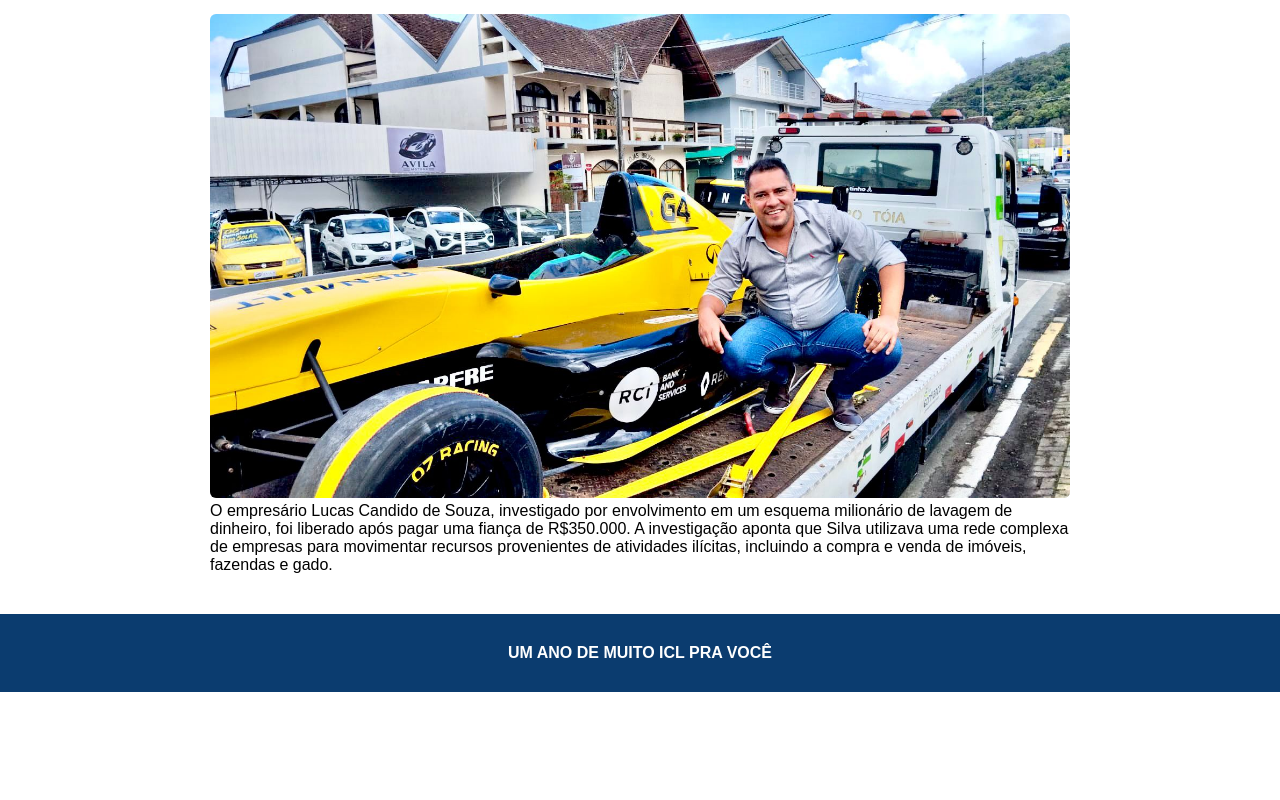
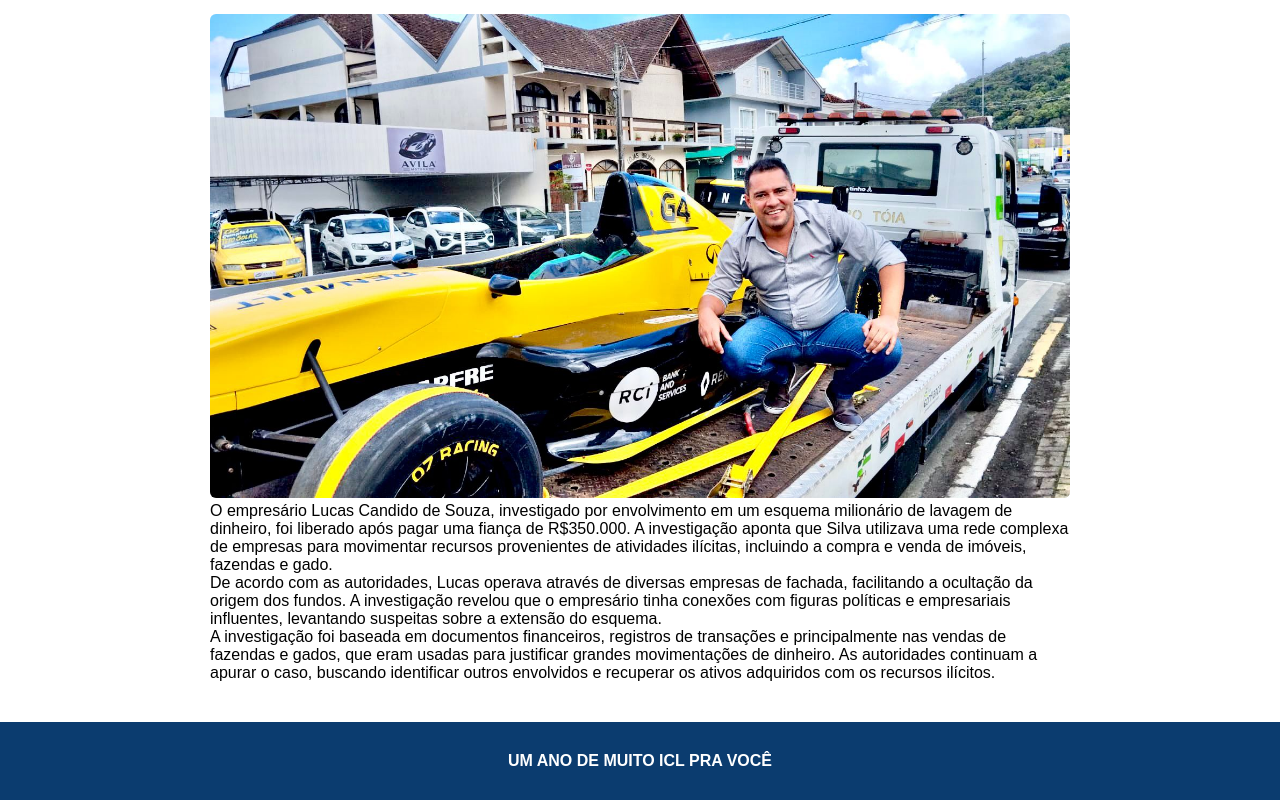
Before and after one commit to WojcikToco/ICL-Noticias, a plain HTML site: page index.html in a window 1280 px wide. Shown: the part 350-1150 px from the top of the page. Before the commit the page ends 1042 px from the top, so only its background shows below. Drawn offline with Linux system fonts and the light colour scheme.

Commit message:
Update index.html

```diff
--- a/index.html
+++ b/index.html
@@ -94,7 +94,11 @@
 
       <p class="noticia11">
         O empresário Lucas Candido de Souza, investigado por envolvimento em um esquema milionário de lavagem de dinheiro, foi liberado após pagar uma fiança de R$350.000. A investigação aponta que Silva utilizava uma rede complexa de empresas para movimentar recursos provenientes de atividades ilícitas, incluindo a compra e venda de imóveis, fazendas e gado.
-    </article>
+      <p class="noticia12">
+        De acordo com as autoridades, Lucas operava através de diversas empresas de fachada, facilitando a ocultação da origem dos fundos. A investigação revelou que o empresário tinha conexões com figuras políticas e empresariais influentes, levantando suspeitas sobre a extensão do esquema.
+      <p class="noticia13">
+        A investigação foi baseada em documentos financeiros, registros de transações e principalmente nas vendas de fazendas e gados, que eram usadas para justificar grandes movimentações de dinheiro. As autoridades continuam a apurar o caso, buscando identificar outros envolvidos e recuperar os ativos adquiridos com os recursos ilícitos.
+      </article>
 
   </main>
 
```
